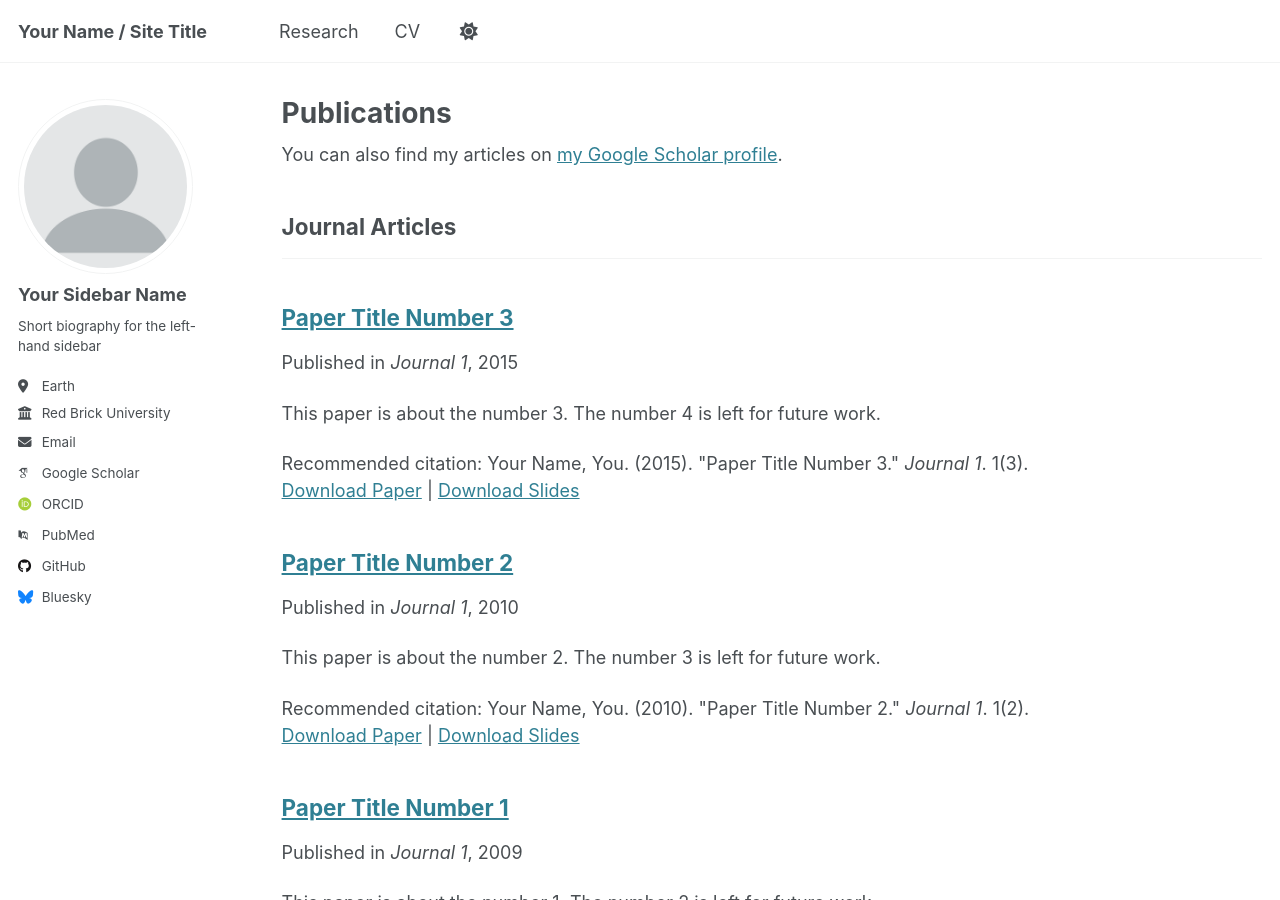
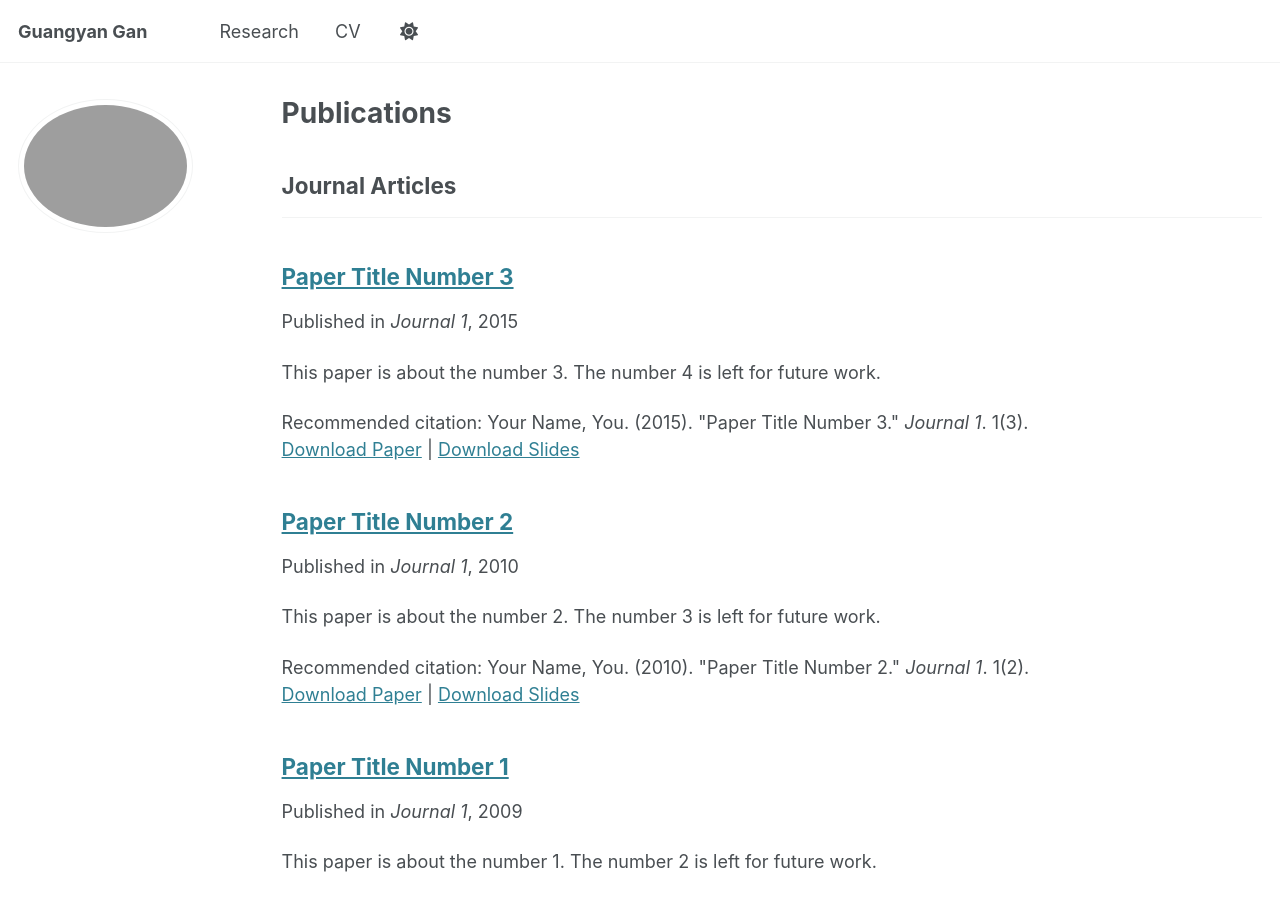
Before and after one commit to GuangyanGan/GuangyanGan.github.io, a Jekyll site: the page built from _pages/publications.html, in a window 1280 px wide and 900 px high. Built offline with Jekyll 4.4.1, drawn with Linux system fonts in a browser that asks for light colours; some web fonts are replaced; some of the changed text lies outside the part shown.

Commit message:
Update _config.yml

```diff
--- a/_config.yml
+++ b/_config.yml
@@ -7,73 +7,73 @@
 # server process.
 
 # Basic Site Settings
-locale                   : "en-US"
-site_theme               : "default"
-title                    : "Your Name / Site Title"
-title_separator          : "-"
-name                     : &name "Your Name"
-description              : &description "personal description"
-url                      : https://academicpages.github.io # the base hostname & protocol for your site e.g. "https://[your GitHub username].github.io"
-baseurl                  : "" # the subpath of your site, e.g. "/blog"
-repository               : "academicpages/academicpages.github.io"
+# locale                   : "en-US"
+# site_theme               : "default"
+title                    : "Guangyan Gan"
+# title_separator          : "-"
+# name                     : &name "Your Name"
+# description              : &description "personal description"
+url                      : https://GuangyanGan.github.io # the base hostname & protocol for your site e.g. "https://[your GitHub username].github.io"
+# baseurl                  : "" # the subpath of your site, e.g. "/blog"
+# repository               : "academicpages/academicpages.github.io"
 
 # Site Author - The following control what appear as part of the author content on the side bar.
 #               If a field is blank the icon and link will not appear, otherwise it will be shown.
 #               Additional customization can be done by editing /_includes/author-profile.html
 author:
   # Biographic information
-  avatar           : "profile.png"
-  name             : "Your Sidebar Name"
-  pronouns         : # example: "she/her"
-  bio              : "Short biography for the left-hand sidebar"
-  location         : "Earth"
-  employer         : "Red Brick University"
-  uri              : # URL
-  email            : "none@example.org"
+  avatar           : "myphoto copy.png"
+  # name             : "Your Sidebar Name"
+  # pronouns         : # example: "she/her"
+  # bio              : "Short biography for the left-hand sidebar"
+  # location         : "Earth"
+  # employer         : "Red Brick University"
+  # uri              : # URL
+  # email            : "none@example.org"
 
   # Academic websites
-  arxiv            : # URL - Update with the correct link to your profile
-  googlescholar    : "https://scholar.google.com/citations?user=PS_CX0AAAAAJ"
-  impactstory      : # URL
-  orcid            : "http://orcid.org/yourorcidurl"
-  semantic         : # URL
-  pubmed           : "https://www.ncbi.nlm.nih.gov/pubmed/?term=john+snow"
-  researchgate     : # URL
-  scopus           : # URL
+  # arxiv            : # URL - Update with the correct link to your profile
+  # googlescholar    : "https://scholar.google.com/citations?user=PS_CX0AAAAAJ"
+  # impactstory      : # URL
+  # orcid            : "http://orcid.org/yourorcidurl"
+  # semantic         : # URL
+  # pubmed           : "https://www.ncbi.nlm.nih.gov/pubmed/?term=john+snow"
+  # researchgate     : # URL
+  # scopus           : # URL
 
   # Repositories and software development
-  bitbucket        : # Username - Update with your username on the site
-  codepen          : # Username
-  dribbble         : # Username
-  github           : "academicpages"
-  kaggle           : # Username
-  stackoverflow    : # User number or user number and name (i.e., use "1" or "1/jeff-atwood")
+  # bitbucket        : # Username - Update with your username on the site
+  # codepen          : # Username
+  # dribbble         : # Username
+  # github           : "academicpages"
+  # kaggle           : # Username
+  # stackoverflow    : # User number or user number and name (i.e., use "1" or "1/jeff-atwood")
 
   # Social media
-  bluesky          : "bsky.app" # Replace this with you Bluesky username
-  facebook         : # Username
-  flickr           : # Username
-  foursquare       : # Username
-  goodreads        : # Username
-  google_plus      : # Username
-  keybase          : # Username
-  instagram        : # Username
-  lastfm           : # Username
-  linkedin         : # Username
-  mastodon         : # URL
-  medium           : # URL
-  pinterest        : # Username
-  soundcloud       : # Username
-  steam            : # Username
-  telegram         : # URL
-  tumblr           : # Username
-  twitter          : # Username for X / Twitter
-  vine             : # Username
-  weibo            : # Username
-  wikipedia        : # Username
-  xing             : # Username
-  youtube          : # Username
-  zhihu            : # Username
+  # bluesky          : "bsky.app" # Replace this with you Bluesky username
+  # facebook         : # Username
+  # flickr           : # Username
+  # foursquare       : # Username
+  # goodreads        : # Username
+  # google_plus      : # Username
+  # keybase          : # Username
+  # instagram        : # Username
+  # lastfm           : # Username
+  # linkedin         : # Username
+  # mastodon         : # URL
+  # medium           : # URL
+  # pinterest        : # Username
+  # soundcloud       : # Username
+  # steam            : # Username
+  # telegram         : # URL
+  # tumblr           : # Username
+  # twitter          : # Username for X / Twitter
+  # vine             : # Username
+  # weibo            : # Username
+  # wikipedia        : # Username
+  # xing             : # Username
+  # youtube          : # Username
+  # zhihu            : # Username
 
 # Publication Category - The following the list of publication categories and their headings
 publication_category:
```
